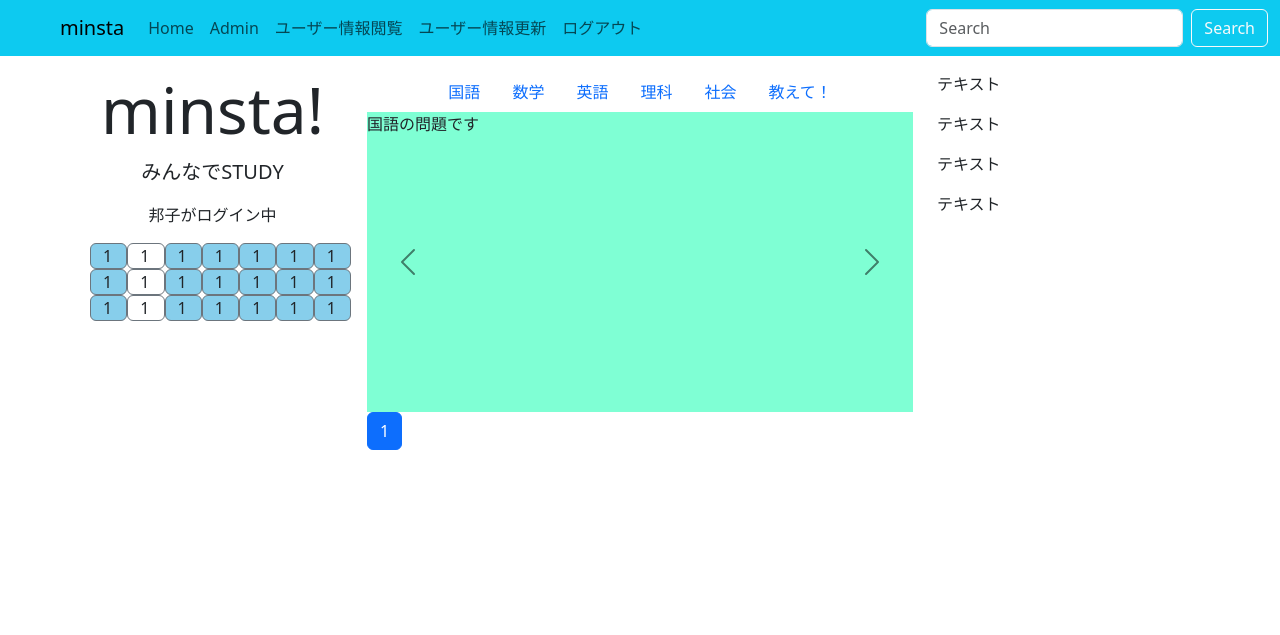
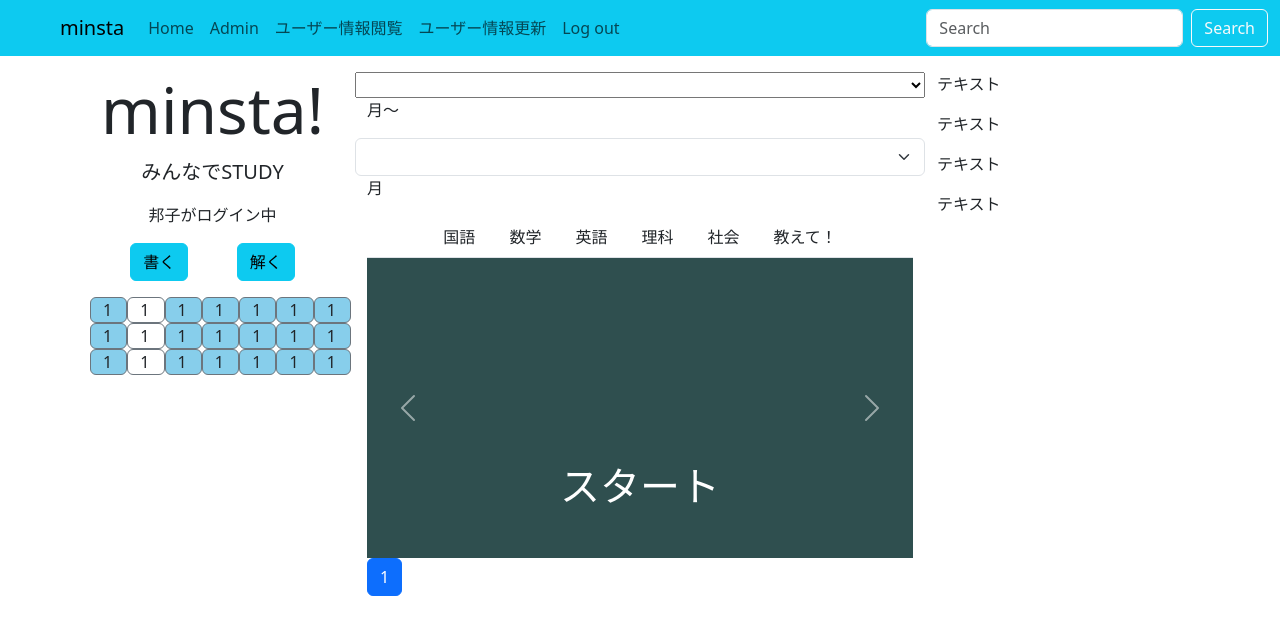
Before and after one commit to nikoniko7zzz/Django_minsta, a Django app: page / in a window 1280 px wide. Shown: the top 635 px of the page. Run offline with Django 3.2, Linux system fonts and the light colour scheme; a user stored in the database is signed in; data comes from the database, SQL or seed files in the repository; both versions use the stored data as it was after the commit; some libraries are stand-ins or nearby versions.

Commit message:
post_list.html carousel fix

```diff
--- a/study/templates/study/base.html
+++ b/study/templates/study/base.html
@@ -39,11 +39,11 @@
             <a class="nav-item nav-link" href="{% url 'register:user_update' user.pk %}">ユーザー情報更新</a>
           </li>
           <li>
-            <a class="nav-item nav-link" href="{% url 'register:logout' %}">ログアウト</a>
+            <a class="nav-item nav-link" href="{% url 'register:logout' %}">Log out</a>
           </li>
           {% else %}
           <li class="nav-item">
-            <a class="nav-item nav-link" href="{% url 'register:login' %}">ログイン</a>
+            <a class="nav-item nav-link" href="{% url 'register:login' %}">Log in</a>
           </li>
           {% endif %}
         </ul>
@@ -61,7 +61,12 @@
         <h1 class="display-3" style="text-align:center;">minsta!</h1>
         <p class="lead" style="text-align:center;"> みんなでSTUDY</p>
         <p style="text-align:center;">{{ user.first_name }}がログイン中</ｐ>
-          <!-- <p style="width: 50px; height: 50px; border-radius: 50%; background: skyblue;">ユーザー</p> -->
+
+        <div class="d-flex justify-content-evenly mb-3">
+          <a class="btn btn-info" href="#" role="button">書く</a>
+          <a class="btn btn-info" href="#" role="button">解く</a>
+        </div>
+        <!-- <p style="width: 50px; height: 50px; border-radius: 50%; background: skyblue;">ユーザー</p> -->
         <div class="container" style="margin-left: 0.5em; margin-right: 0.5em;">
           <div class="row">
             <div class="col d-flex rounded border border-secondary" style="background: skyblue;">1</div>
@@ -94,15 +99,54 @@
       </div>
 
       <div class="container col-md-6 mb-3 mt-3">
-        <ul class="nav justify-content-center">
+        <div class="row">
+          <select class="col-xs-2">
+            <option selected> </option>
+            <option value="1">1</option>
+            <option value="2">2</option>
+            <option value="3">3</option>
+            <option value="4">4</option>
+            <option value="5">5</option>
+            <option value="6">6</option>
+            <option value="7">7</option>
+            <option value="8">8</option>
+            <option value="9">9</option>
+            <option value="10">10</option>
+            <option value="11">11</option>
+            <option value="12">12</option>
+          </select>
+          <p>月〜</p>
+          <select class="form-select">
+            <option selected> </option>
+            <option value="1">1</option>
+            <option value="2">2</option>
+            <option value="3">3</option>
+            <option value="4">4</option>
+            <option value="5">5</option>
+            <option value="6">6</option>
+            <option value="7">7</option>
+            <option value="8">8</option>
+            <option value="9">9</option>
+            <option value="10">10</option>
+            <option value="11">11</option>
+            <option value="12">12</option>
+          </select>
+          <p>月</p>
+        </div>
+
+
+        <ul class="nav nav-tabs justify-content-center">
           {% for category in category_list %}
-          <li class="nav-item"><a class="nav-link" href="{% url 'study:category' category.pk %}">{{ category }}</a>
+          <li class="nav-item">
+            <a class="nav-link" href="{% url 'study:category' category.pk %}"
+              style="background-color: transparent; text-decoration: none; color: inherit;">{{ category}}</a>
           </li>
           {% endfor %}
         </ul>
         {% block content %}
         {% endblock %}
       </div>
+
 
       <div class="container col-md-3 mt-3">
         <p>テキスト</p>
--- a/study/templates/study/post_list.html
+++ b/study/templates/study/post_list.html
@@ -2,33 +2,63 @@
 {% load django_bootstrap5 %}
 
 {% block content %}
-<div id="carouselExampleDark" class="carousel carousel-dark slide" data-bs-ride="carousel">
+
+<div id="carouselExampleControls" class="carousel slide" data-bs-ride="carousel">
   <div class="carousel-inner">
-    <div class="carousel-item active" style="height:300px; background-color: aquamarine;">
-      <div class="container">
-        <h3>START</h5>
+    <div class="carousel-item active" style="height:300px; background-color: darkslategrey;">
+      <div class="carousel-caption d-flex align-items-center justify-content-center">
+        <h1>スタート</h1>
       </div>
     </div>
     {% for post in post_list %}
-    <div class="carousel-item active" style="height:300px; background-color: aquamarine;">
-      <p>{{ post.category }}</p>
+    <div class="carousel-item" style="height:300px; background-color: darkslategrey;">
+      <div class="carousel-caption d-flex align-items-center justify-content-center">
+        <h4>{{ post.title }}</h4>
+        <h4>{{ post.created_at }}</h4>
+      </div>
     </div>
-    <div class="carousel-item active" style="height:300px; background-color: aquamarine;">
-      <p>{{ post.title }}</p>
+    <div class="carousel-item" style="height:300px; background-color: darkslategrey;">
+      <div class="carousel-caption d-flex align-items-center justify-content-center">
+        <h4>{{ post.text }}</h4>
+      </div>
     </div>
     {% endfor %}
   </div>
-  <a class="carousel-control-prev" href="#carouselExampleCaptions" role="button" data-bs-slide="prev">
+
+  <a class=" carousel-control-prev" href="#carouselExampleControls" role="button" data-bs-slide="prev">
     <span class="carousel-control-prev-icon" aria-hidden="true"></span>
     <span class="visually-hidden">Previous</span>
   </a>
-  <a class="carousel-control-next" href="#carouselExampleCaptions" role="button" data-bs-slide="next">
+  <a class="carousel-control-next" href="#carouselExampleControls" role="button" data-bs-slide="next">
     <span class="carousel-control-next-icon" aria-hidden="true"></span>
     <span class="visually-hidden">Next</span>
   </a>
 </div>
 
 
+<!-- <div class="card mb-3">
+  <div class="card-header">
+  </div>
+  <div class="card-body  text-center">
+    <h5 class="card-title"></h5>
+    <div class="accordion-item">
+      <h2 class="accordion-header" id="headingThree">
+        <button class="accordion-button collapsed" type="button" data-bs-toggle="collapse"
+          data-bs-target="#collapseThree" aria-expanded="false" aria-controls="collapseThree">
+          答え
+        </button>
+      </h2>
+      <div id="collapseThree" class="accordion-collapse collapse" aria-labelledby="headingThree"
+        data-bs-parent="#accordionExample">
+        <div class="accordion-body">
+        </div>
+      </div>
+    </div>
+  </div>
+</div> -->
+
+
+
 {% include 'study/page.html' %}
 
 {% endblock %}
```
Also changed, not shown: register/templates/register/base.html (+62 -38 lines), db.sqlite3.
